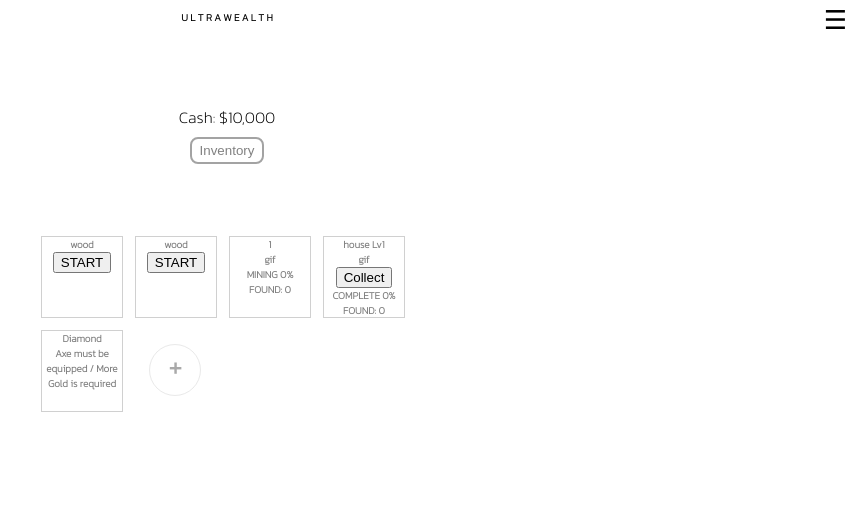
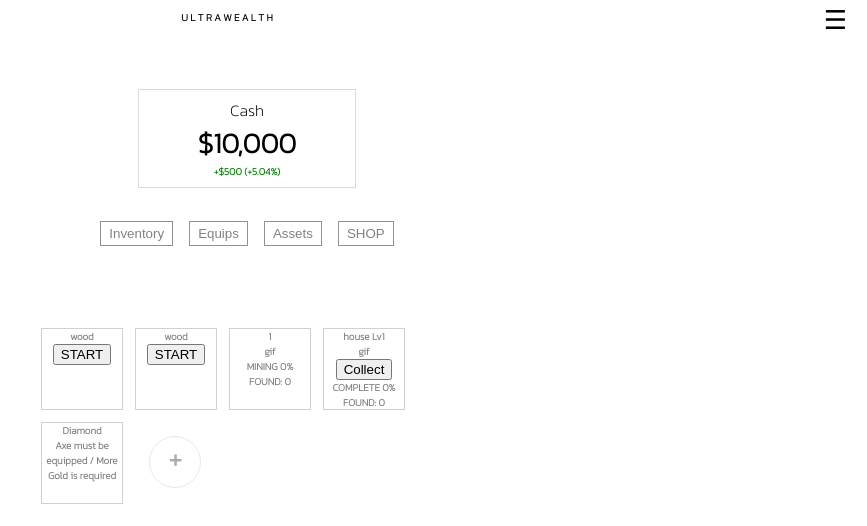
Before and after one commit to kodawarii/ultrawealth-mvp, a React (Create React App) app: page / in a window 1280 px wide. Shown: the top 526 px of the page, without its empty margins (413-1280 px from the left). Built offline with nearby package versions, Linux system fonts and the light colour scheme.

Commit message:
Completed basic layout and design for DataDisplay component

```diff
--- a/src/GameComponents/DataDisplay.Component.js
+++ b/src/GameComponents/DataDisplay.Component.js
@@ -11,8 +11,23 @@ export default class DataDisplay extends Component  {
   render(){
     return (
       <div className="DataDisplay">
-        <div className="cash"> Cash: ${this.numberWithCommas(this.props.cash)} </div>
-        <div className="inventory"> <button className="btn-inventory"> Inventory </button> </div>
+        <div className="DataDisplay-1Data">
+          <ul className="DataDisplay-1Data-ul">
+            <li className="cash">
+                <div className="DataDisplay-Header">Cash</div>
+                <div className="DataDisplay-Figure">${this.numberWithCommas(this.props.cash)}</div>
+                <div className="DataDisplay-Figure2"> +$500 (+5.04%) </div>
+            </li>
+          </ul>
+        </div>
+        <div className="DataDisplay-2Buttons">
+          <ul className="DataDisplay-2Buttons-ul">
+            <li><button className="DataDisplay-btn"> Inventory </button></li>
+            <li><button className="DataDisplay-btn"> Equips </button></li>
+            <li><button className="DataDisplay-btn"> Assets </button></li>
+            <li><button className="DataDisplay-btn"> SHOP </button></li>
+          </ul>
+        </div>
       </div>
     );
   }
--- a/src/GameComponents/DataDisplay.css
+++ b/src/GameComponents/DataDisplay.css
@@ -1,18 +1,36 @@
 .DataDisplay{
-    margin: 50px 0 50px 0;
+    margin: 30px 0 40px 0;
     padding: 12px;
 }
 
-.btn-inventory{
+.DataDisplay-1Data-ul, .DataDisplay-2Buttons-ul li{
+  list-style: none;
+  display: inline-block;
+  margin: 8px;
+}
+
+.DataDisplay-btn{
   background: none;
   padding: 4px 8px 4px 8px;
   outline: none;
   color: rgb(129, 129, 129);
-  border: 2px solid rgb(163, 163, 163);
-  border-radius: 8px;
+  border: 1px solid rgba(0, 0, 0, 0.432);
   cursor: pointer;
 }
 
-.cash, .inventory{
-  padding: 4px 0px 4px 0px;
+.cash{
+  width: 200px;
+  padding: 8px;
+  border: 1px solid rgba(0, 0, 0, 0.144);
 }
+
+.DataDisplay-Figure{
+  font-weight: bold;
+  font-size: 28px;
+}
+
+.DataDisplay-Figure2{
+  color: green;
+  font-weight: bold;
+  font-size: 10px;
+}
```
